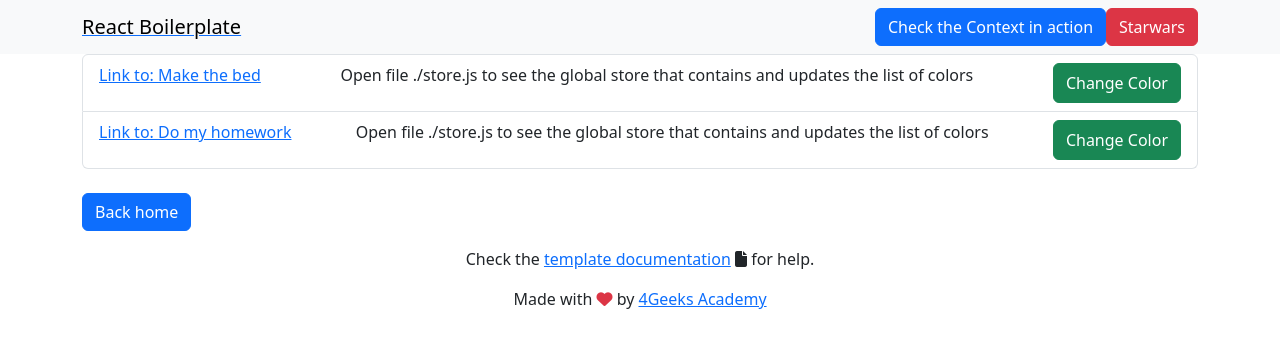
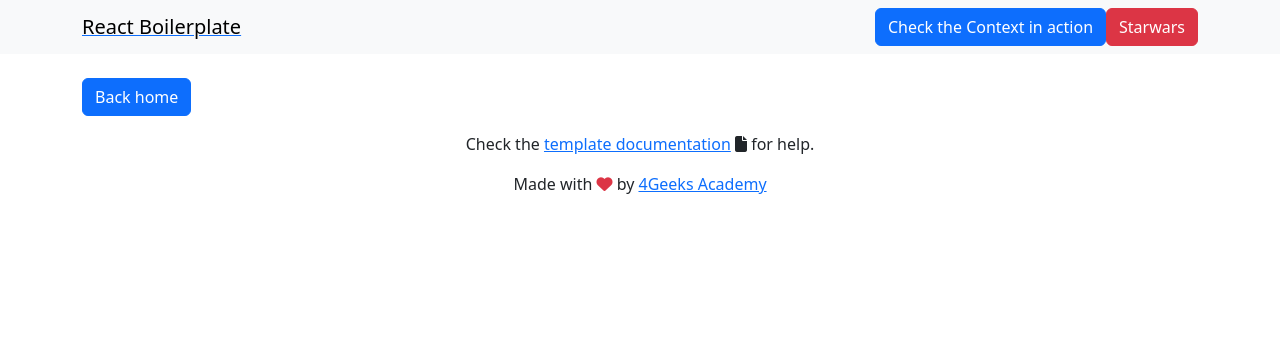
Before and after one commit to 4GeeksAcademy/jessica-miranda-star-wars, a React (Vite) app: page /demo in a window 1280 px wide. Shown: the top 348 px of the page. Built offline with nearby package versions, Linux system fonts and the light colour scheme.

Commit message:
useEffect

```diff
--- a/src/components/CardPeople.jsx
+++ b/src/components/CardPeople.jsx
@@ -1,22 +1,20 @@
 import { Link } from "react-router-dom";
 
 export const CardPeople = ({people}) => {
+    if (!people) return null;
 
     return (
-        <nav className="navbar navbar-light bg-light">
-            <div className="container">
-
-
-                <div className="card" style= {{width: "18rem;"}}>
-                    <img src="..." className="card-img-top" alt="..." />
-                        <div className="card-body">
-                            <h5 className="card-title">{people.name}</h5>
-                            <p className="card-text">Some quick example text to build on the card title and make up the bulk of the card’s content.</p>
-                            <a href="#" className="btn btn-primary">Go somewhere</a>
-                        </div>
-</div>
-
+        <div className="card" style={{ width: "18rem" }}>
+            <img src="..." className="card-img-top" alt="..." />
+            <div className="card-body">
+                <h5 className="card-title">{people.name}</h5>
+                <p className="card-text">
+                    Click para ver más detalles de este personaje.
+                </p>
+                <Link to={`/people/${people.uid}`} className="btn btn-primary btn-sm">
+                    Ver detalles
+                </Link>
             </div>
-        </nav>
+        </div>
     );
 };
--- a/src/pages/Starwars.jsx
+++ b/src/pages/Starwars.jsx
@@ -12,7 +12,7 @@ export const Starwars = () => {
     try {
       const response = await fetch("https://www.swapi.tech/api/people/");
       if (!response.ok) {
-        throw new Error("Error al obtener personajes: ${response.statusText}")
+        throw new Error(`Error al obtener personajes: ${response.statusText}`)
       }
 
       const data = await response.json()
@@ -29,8 +29,7 @@ export const Starwars = () => {
 
 useEffect(() => {
   cartaPersonajes()
-
-})
+}, [])
 
 
   return (
--- a/src/store.js
+++ b/src/store.js
@@ -1,20 +1,9 @@
-export const initialStore=()=>{
-  return{
-    message: null,
-    todos: [
-      {
-        id: 1,
-        title: "Make the bed",
-        background: null,
-      },
-      {
-        id: 2,
-        title: "Do my homework",
-        background: null,
-      }
-    ],
-    character:[]
-  }
+export const initialStore = () => {
+    return {
+        message: null,
+        character: [],
+        favorites: []
+    }
 }
 
 export default function storeReducer(store, action = {}) {
@@ -30,12 +19,10 @@ export default function storeReducer(store, action = {}) {
       };
 
     case 'set_personajes':
-      const {personaje} = action.payload
+      const {personajes} = action.payload
       return {
-        ...store, character:personaje
+        ...store, character:personajes
       }
-
-
 
     default:
       throw Error('Unknown action.');
```
